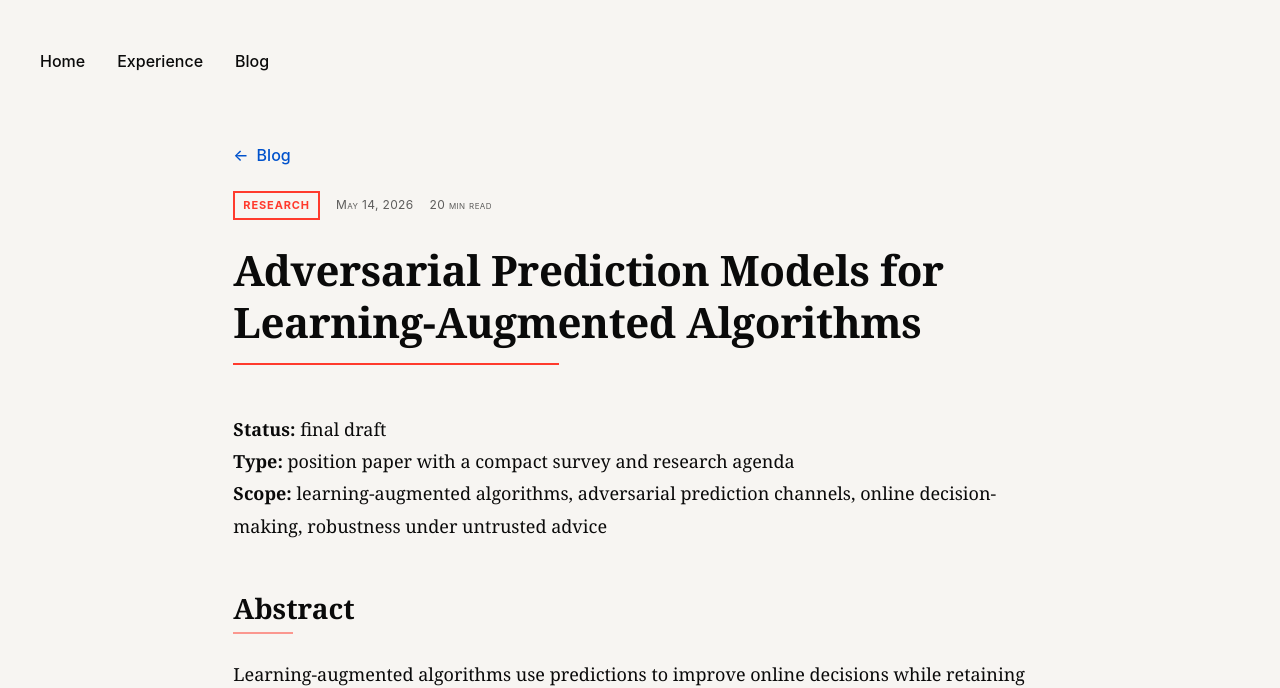
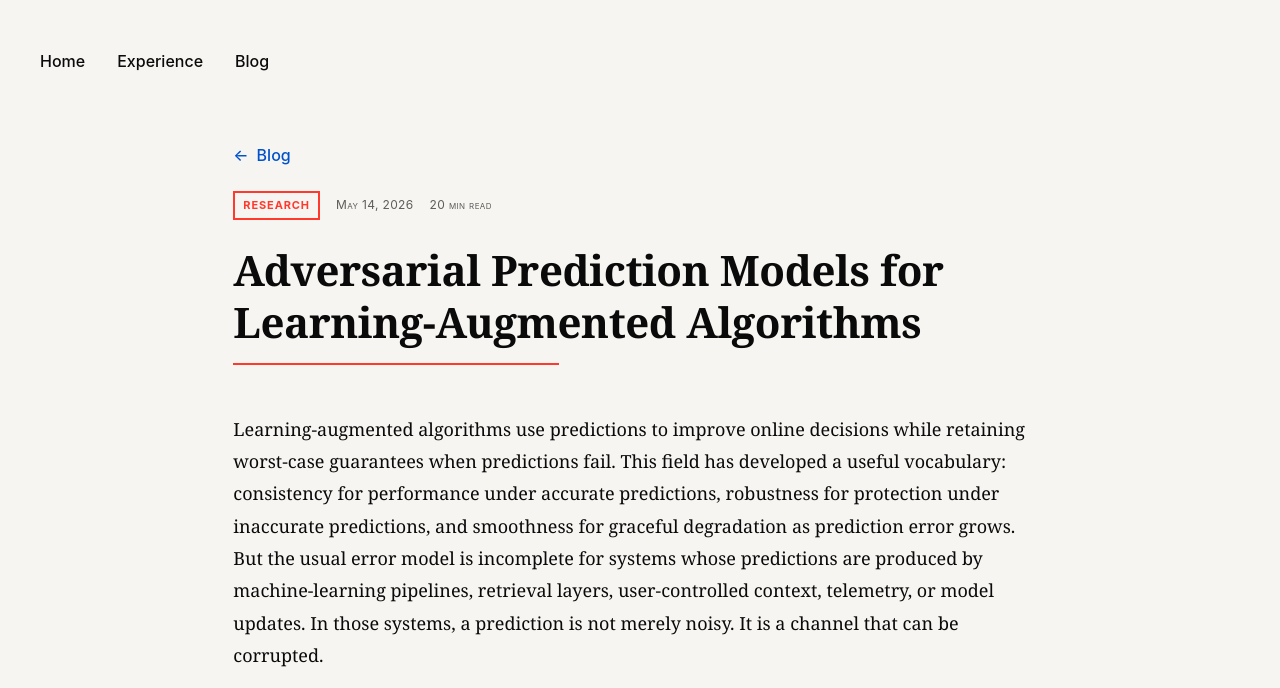
Before and after one commit to matheusht/portfolio, an Astro site: page /blog/adversarial-prediction-models in a window 1280 px wide. Shown: the part 127-815 px from the top of the page. Built offline with nearby package versions, Linux system fonts and the light colour scheme; Astro itself is replaced by a stand-in of ours; a web font is replaced by a local one.

Commit message:
blog changes

```diff
--- a/src/content/blog/adversarial-prediction-models.md
+++ b/src/content/blog/adversarial-prediction-models.md
@@ -6,12 +6,6 @@ category: Research
 readTime: 20
 tags: [AI security, learning-augmented algorithms, adversarial ML, online algorithms, robust recourse, prediction security]
 ---
-
-**Status:** final draft
-**Type:** position paper with a compact survey and research agenda
-**Scope:** learning-augmented algorithms, adversarial prediction channels, online decision-making, robustness under untrusted advice
-
-## Abstract
 
 Learning-augmented algorithms use predictions to improve online decisions while retaining worst-case guarantees when predictions fail. This field has developed a useful vocabulary: consistency for performance under accurate predictions, robustness for protection under inaccurate predictions, and smoothness for graceful degradation as prediction error grows. But the usual error model is incomplete for systems whose predictions are produced by machine-learning pipelines, retrieval layers, user-controlled context, telemetry, or model updates. In those systems, a prediction is not merely noisy. It is a channel that can be corrupted.
 
```
